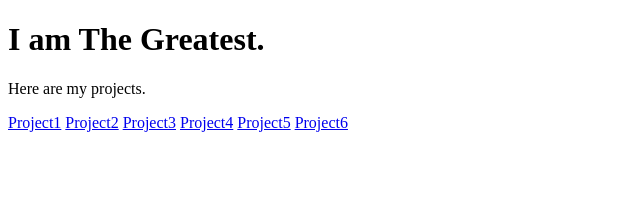
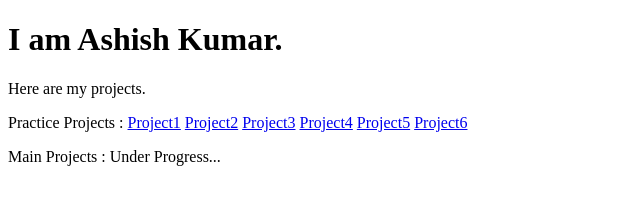
Before and after one commit to adarshanand123/SimpleWebServer, a website: page public/index.html in a window 1280 px wide. Shown: the whole page, without its empty margins (0-640 px from the left). Drawn offline with Linux system fonts and the light colour scheme.

Commit message:
Update home or landing page of Portfolio

```diff
--- a/public/index.html
+++ b/public/index.html
@@ -1,16 +1,19 @@
 <!doctype html>
 <html>
 	<head>
-		<title>I am Champion</title>
+		<title>Portfolio</title>
 	</head>
 	<body>
-		<h1>I am The Greatest.</h1>
+		<h1>I am Ashish Kumar.</h1>
 		<p>Here are my projects.</p>
+		<p>Practice Projects :
 			<a href = "/QuizProject/javascriptQuiz.html">Project1</a>
 			<a href = "/JqueryPlugin/Demo/index.html">Project2</a>
 			<a href = "/JquerySlider/slider.html">Project3</a>
 			<a href = "/MileTracker/index.html">Project4</a>
 			<a href= "/YouTubeSearch/youtubeSearch.html">Project5</a>
 			<a href= "/StickyNotes/stickyNotes.html">Project6</a>
+		</p>
+		<p>Main Projects : Under Progress...</p>
 	</body>
 </html>
```
Lines whose indentation alone changed are shown as unchanged.
